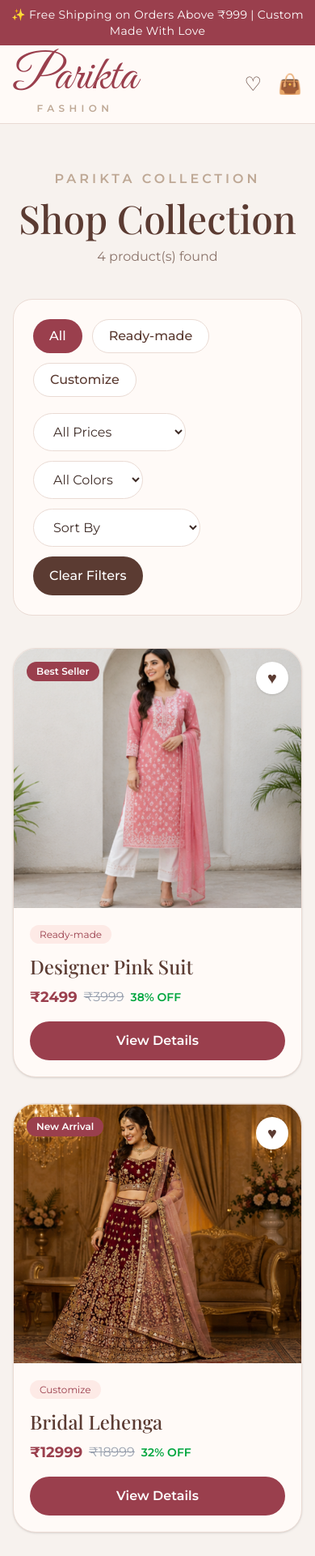
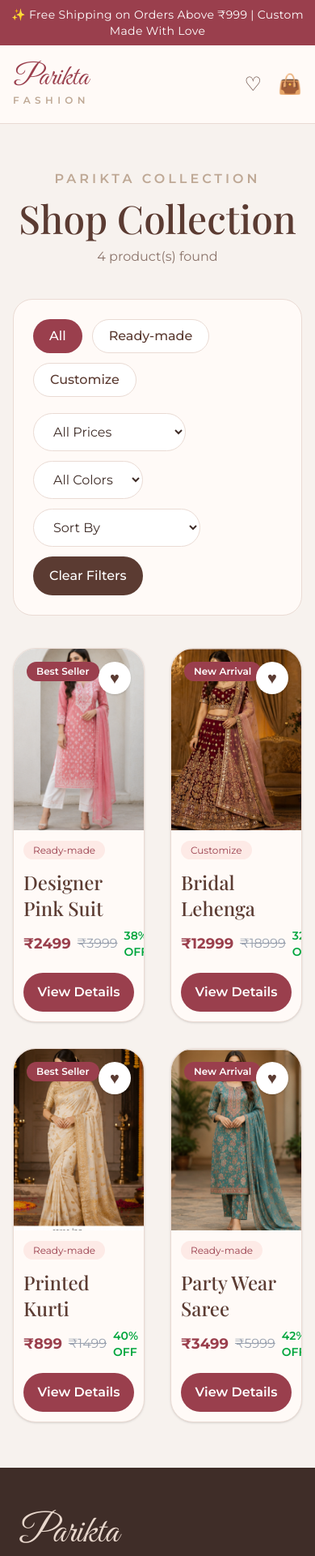
Before and after one commit to Anshupal116/parikta-fashion, a React (Vite) app: page /products in a window 390 px wide. Shown: the top 1921 px of the page at 81% size. Built offline with nearby package versions, Linux system fonts and the light colour scheme.

Commit message:
Website updated

```diff
--- a/src/components/Navbar.jsx
+++ b/src/components/Navbar.jsx
@@ -27,7 +27,7 @@ function Navbar() {
         <Container>
           <div className="h-24 flex items-center justify-between gap-6">
             <Link to="/" className="text-center leading-none">
-              <div className="logo-font text-6xl text-[#9A3F4D]">
+              <div className="logo-font text-4xl md:text-5xl lg:text-6xl text-[#9A3F4D]">
                 Parikta
               </div>
               <div className="tracking-[0.45em] text-xs text-[#BFA996] font-semibold">
--- a/src/components/ProductCard.jsx
+++ b/src/components/ProductCard.jsx
@@ -27,7 +27,7 @@ function ProductCard({ item, onQuickView }) {
           <img
             src={item.image}
             alt={item.name}
-            className="h-80 w-full object-cover"
+            className="h-56 md:h-72 lg:h-80 w-full object-cover"
           />
         </Link>
 
@@ -41,7 +41,7 @@ function ProductCard({ item, onQuickView }) {
         )}
       </div>
 
-      <div className="p-5">
+      <div className="p-3 md:p-5">
         <span className="text-xs bg-[#FDEAE6] text-[#9A3F4D] px-3 py-1 rounded-full">
           {item.type}
         </span>
--- a/src/pages/Home.jsx
+++ b/src/pages/Home.jsx
@@ -33,7 +33,7 @@ function Home() {
       <Navbar />
 
       <section className="bg-[#f7f2ee]">
-        <div className="grid lg:grid-cols-2 min-h-[620px]">
+        <div className="grid lg:grid-cols-2 min-h-[420px] lg:min-h-[620px]">
           <div className="flex items-center px-8 lg:px-24 py-16 relative overflow-hidden">
             <div className="absolute left-0 top-10 text-[#d8c6bc] text-[220px] opacity-40">
               ❧
@@ -44,11 +44,11 @@ function Home() {
                 TIMELESS BEAUTY. EFFORTLESS YOU.
               </p>
 
-              <h1 className="heading-font text-6xl lg:text-7xl text-[#5B3B32] leading-tight">
+              <h1 className="heading-font text-4xl md:text-5xl lg:text-7xl text-[#5B3B32] leading-tight">
                 Grace in Every
               </h1>
 
-              <h2 className="logo-font text-8xl text-[#9A3F4D] -mt-2">
+              <h2 className="logo-font text-5xl md:text-6xl lg:text-8xl text-[#9A3F4D] -mt-2">
                 Thread
               </h2>
 
@@ -77,7 +77,7 @@ function Home() {
             <img
               src={heroDress}
               alt="Parikta Fashion"
-              className="w-full h-full object-cover"
+              className="w-full h-[320px] lg:h-full object-cover"
             />
             <div className="absolute inset-0 bg-gradient-to-r from-[#f7f2ee]/40 to-transparent"></div>
           </div>
@@ -117,7 +117,7 @@ function Home() {
           <div className="grid grid-cols-2 md:grid-cols-4 gap-8">
             {categories.map((item) => (
               <Link to="/products" key={item.name} className="text-center group">
-                <div className="w-40 h-40 md:w-52 md:h-52 mx-auto rounded-full overflow-hidden border-4 border-[#eadbd4] p-2 bg-white group-hover:border-[#BFA996] duration-300">
+                <div className="w-28 h-28 md:w-40 md:h-40 lg:w-52 lg:h-52 mx-auto rounded-full overflow-hidden border-4 border-[#eadbd4] p-2 bg-white group-hover:border-[#BFA996] duration-300">
                   <img
                     src={item.image}
                     alt={item.name}
--- a/src/pages/Products.jsx
+++ b/src/pages/Products.jsx
@@ -152,7 +152,7 @@ function Products() {
               </p>
             </div>
           ) : (
-            <div className="grid grid-cols-1 sm:grid-cols-2 md:grid-cols-4 gap-8">
+            <div className="grid grid-cols-2 md:grid-cols-3 lg:grid-cols-4 gap-8">
               {finalProducts.map((item) => (
                 <ProductCard
                   key={item.id}
```
